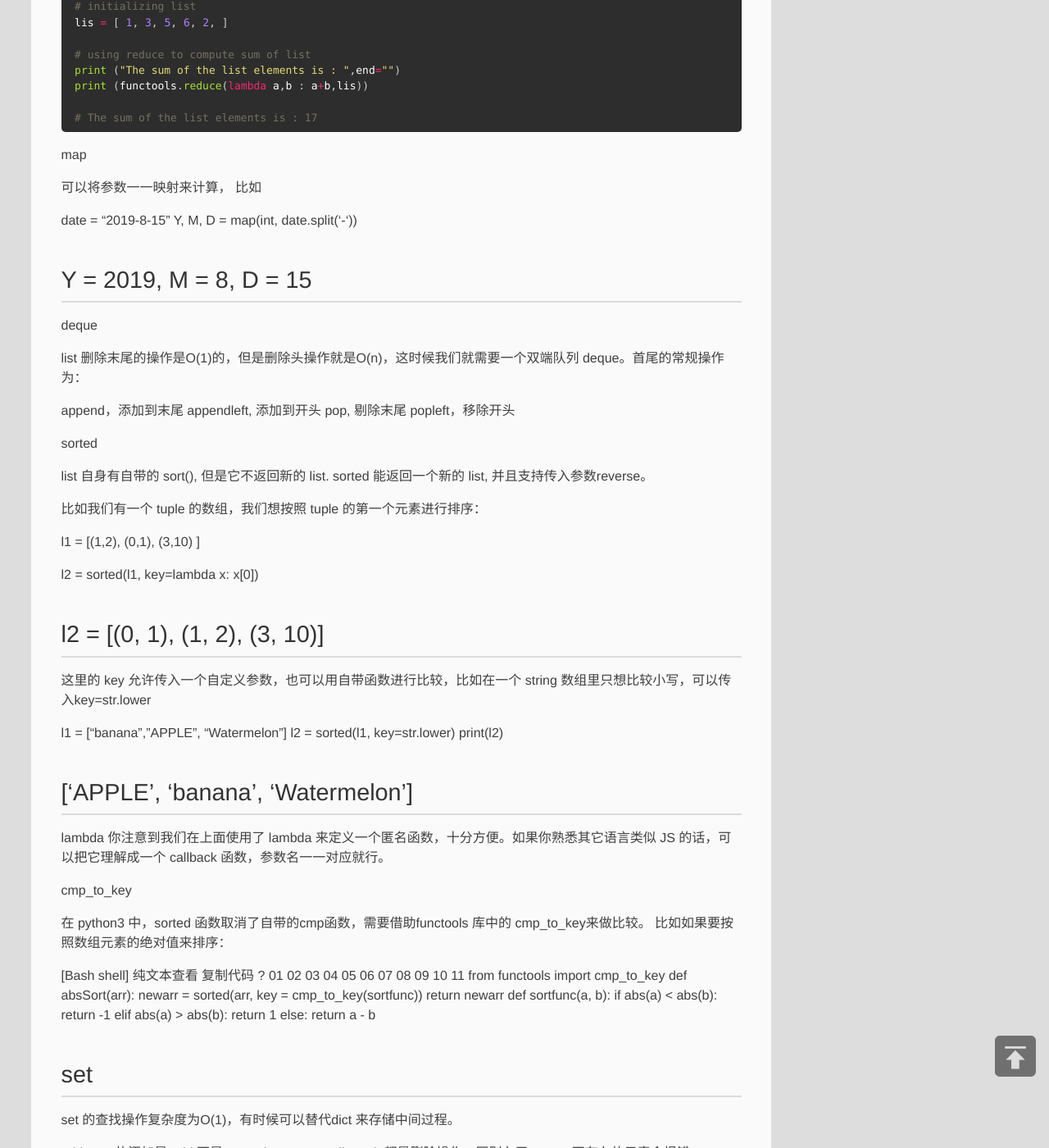
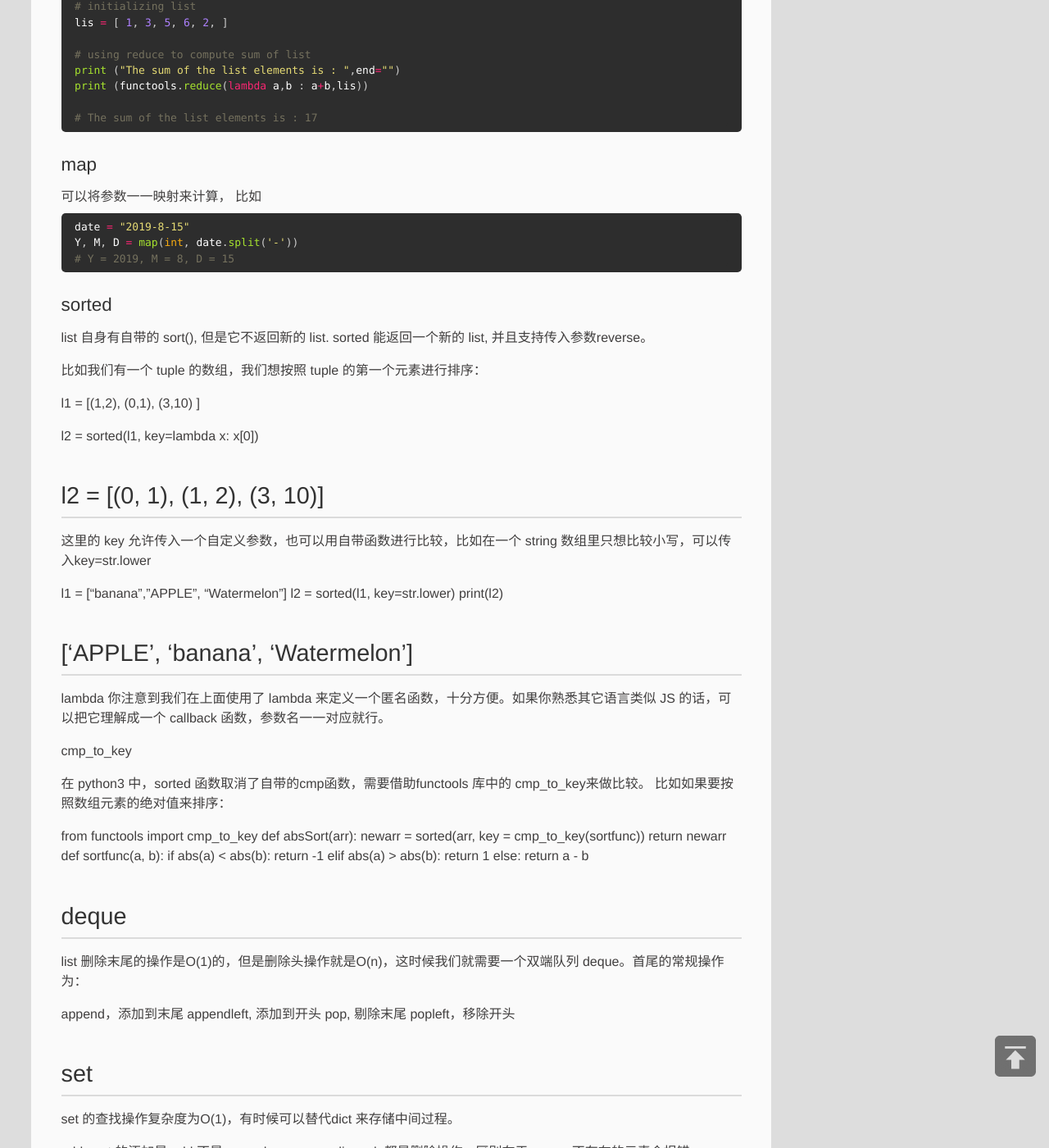
Before and after one commit to iamchilli/chili, a Jekyll site: the page built from _posts/2019-08-21-python-points.md, in a window 1280 px wide and 1400 px high, scrolled down 1856 px. Shown: the whole window at 82% size. Built offline with Jekyll 4.4.1, drawn with Linux system fonts in a browser that asks for light colours; some of the changed text lies outside the part shown.

Commit message:
Update 2019-08-21-python-points.md

````diff
--- a/_posts/2019-08-21-python-points.md
+++ b/_posts/2019-08-21-python-points.md
@@ -92,24 +92,16 @@ print (functools.reduce(lambda a,b : a+b,lis))
 # The sum of the list elements is : 17
 ```
 
-map
+### map
 
 可以将参数一一映射来计算， 比如
-
+```python
 date = "2019-8-15"
 Y, M, D = map(int, date.split('-'))
 # Y = 2019, M = 8, D = 15
+```
 
-deque
-
-list 删除末尾的操作是O(1)的，但是删除头操作就是O(n)，这时候我们就需要一个双端队列 deque。首尾的常规操作为：
-
-append，添加到末尾
-appendleft, 添加到开头
-pop, 剔除末尾
-popleft，移除开头
-
-sorted
+### sorted
 
 list 自身有自带的 sort(), 但是它不返回新的 list. sorted 能返回一个新的 list, 并且支持传入参数reverse。
 
@@ -135,19 +127,6 @@ cmp_to_key
 在 python3 中，sorted 函数取消了自带的cmp函数，需要借助functools 库中的 cmp_to_key来做比较。
 比如如果要按照数组元素的绝对值来排序：
 
-[Bash shell] 纯文本查看 复制代码
-?
-01
-02
-03
-04
-05
-06
-07
-08
-09
-10
-11
 from functools import cmp_to_key
 def absSort(arr):
     newarr = sorted(arr, key = cmp_to_key(sortfunc))
@@ -169,22 +157,20 @@ add : set 的添加是 add 不是append
 remove vs discard: 都是删除操作，区别在于remove不存在的元素会报错，discard不会。
 union, intersection: 快速获得并集和交集，方便一些去重操作。
 
-# dict
+## dict
 
 字典，相当于其它语言中的map, hashtable, hashmap之类的，读取操作也是O(1) 复杂度
 
 keys(), values(), items()
 这三个方法可以分别获得key, value, {key: value}的数组。
 
+pop()
+del
+
 setdefault
 
 这个函数经常在初始化字典时候使用，如果某个key在字典中存在，返回它的value, 否则返回你给的 default 值。比如在建一个 trie 树的时候
 
-[Python] 纯文本查看 复制代码
-?
-01
-02
-03
 node = self.root
 for char in word:
      node = node.setdefault(char, {})
@@ -203,7 +189,7 @@ OrderedDict 能记录你 key 和 value 插入的顺序，底层其实是一个
 >>> ''.join(d.keys())
 'bacde'
 
-defaultdict
+## defaultdict
 
 defaultdict可以很好地来解决一些初始化的问题，比如 value 是一个 list，每次需要判断 key 是否存在的情况。这时我们可以直接定义
 
@@ -243,7 +229,7 @@ bisect.bisect_left
 bisect.bisect_right
 分别返回可以插入 x 的最左和最右 index
 
-Counter
+## Counter
 
 Counter 接受的参数可以是一个 string, 或者一个 list, mapping
 
@@ -297,11 +283,7 @@ int/ float
 我们也可以这么做：
 
 [Python] 纯文本查看 复制代码
-?
-01
-02
-03
-04
+
 import sys
 
 #maxint
@@ -337,12 +319,7 @@ any(), all()很好理解，就是字面意思，即参数中任何一个为 true
 比如 36. Valid Sudoku 这题：
 
 [Python] 纯文本查看 复制代码
-?
-01
-02
-03
-04
-05
+
 06
 class Solution:
     def isValidSudoku(self, board: List[List[str]]) -> bool:
````
Also changed, not shown: other parts of _posts/2019-08-21-python-points.md (+10 -1 lines).
